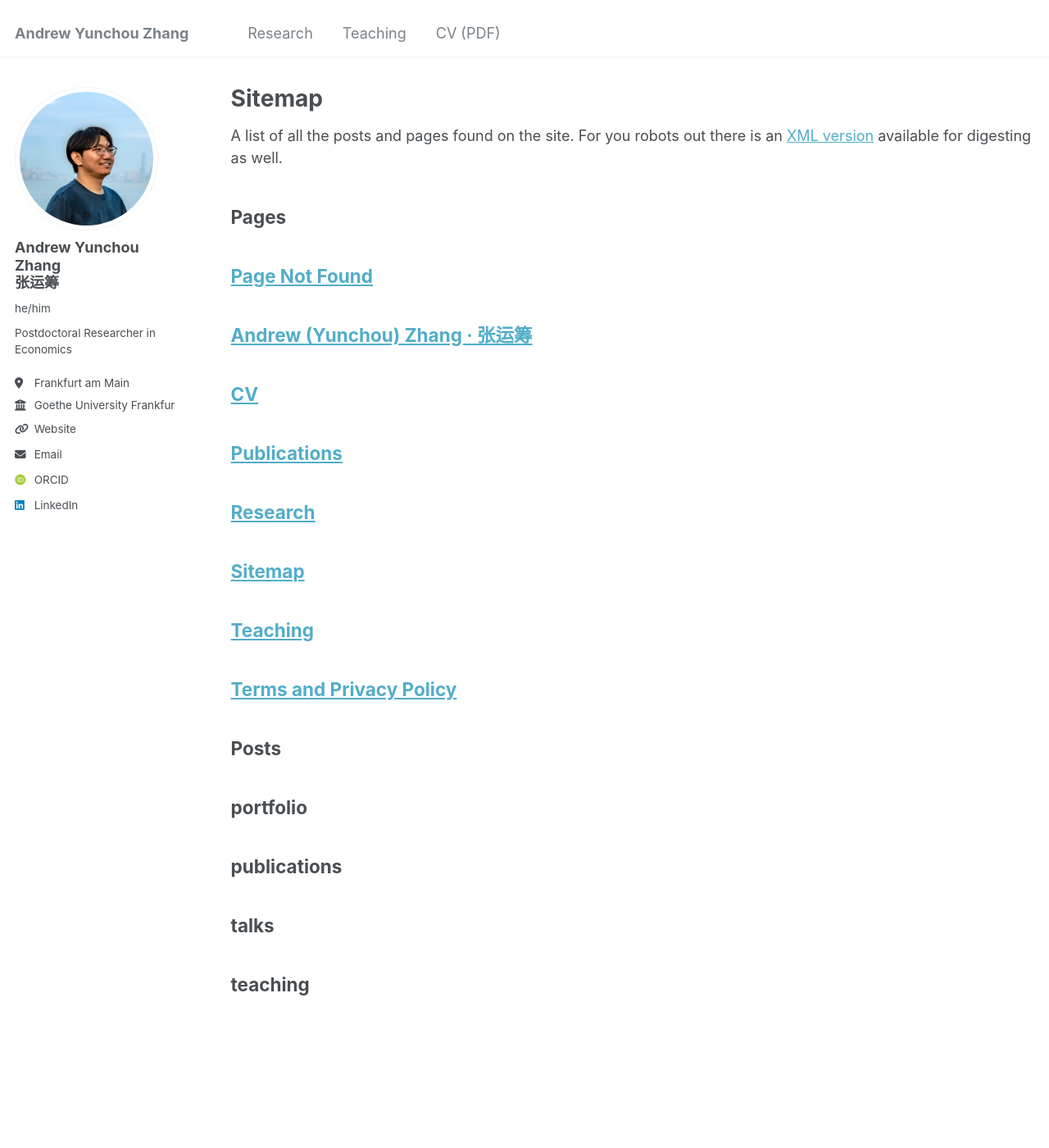
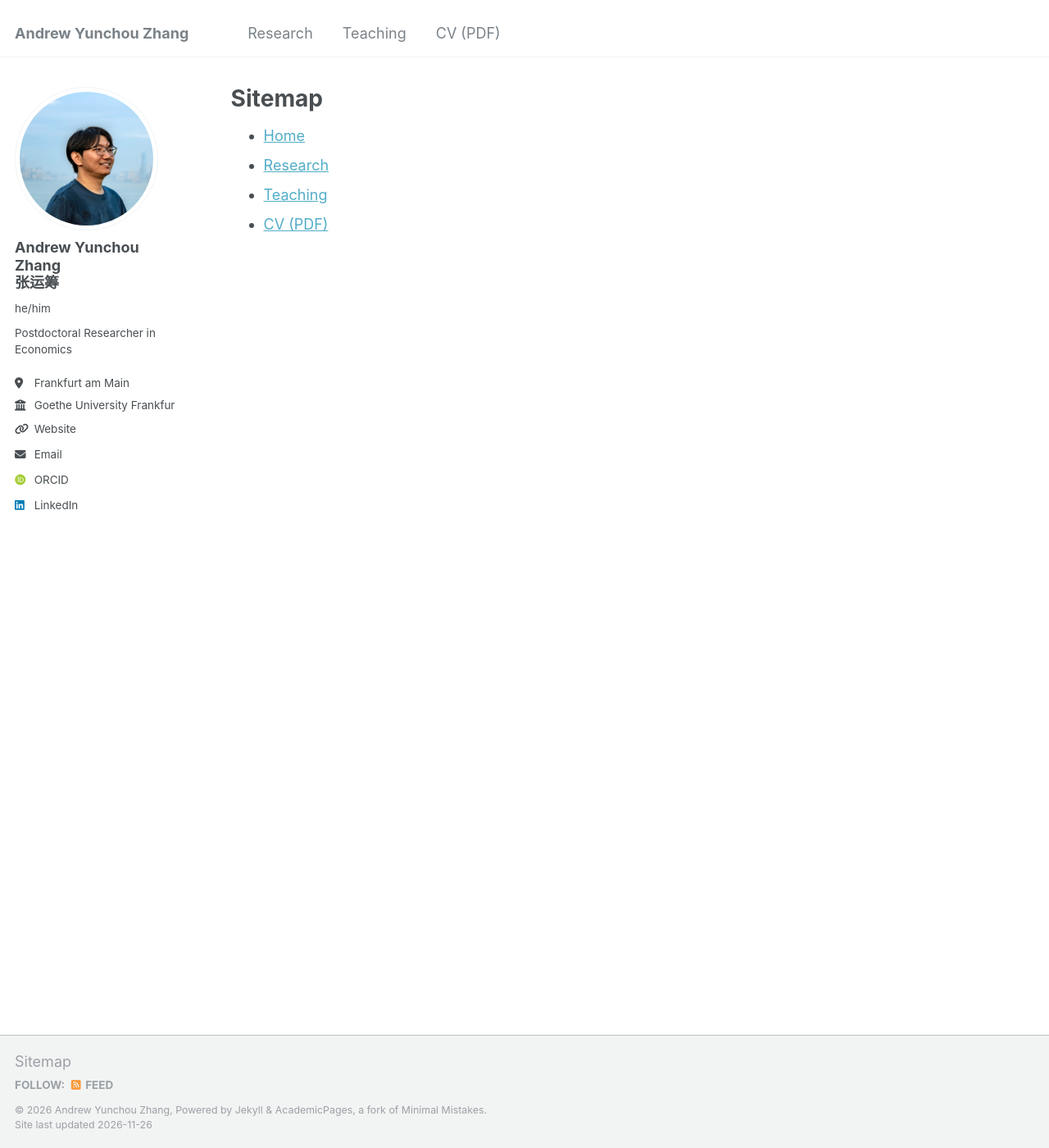
Before and after one commit to Andrew-YC-Zhang/andrew-yc-zhang.github.io, a Jekyll site: the page built from _pages/sitemap.md, in a window 1280 px wide and 1400 px high. Shown: the whole window at 82% size. Built offline with Jekyll 4.4.1, drawn with Linux system fonts in a browser that asks for light colours; some web fonts are replaced.

Commit message:
Update sitemap.md

```diff
--- a/_pages/sitemap.md
+++ b/_pages/sitemap.md
@@ -5,33 +5,9 @@ permalink: /sitemap/
 author_profile: true
 ---
 
-{% include base_path %}
-
-A list of all the posts and pages found on the site. For you robots out there is an [XML version]({{ base_path }}/sitemap.xml) available for digesting as well.
-
-<h2>Pages</h2>
-{% for post in site.pages %}
-  {% include archive-single.html %}
-{% endfor %}
-
-<h2>Posts</h2>
-{% for post in site.posts %}
-  {% include archive-single.html %}
-{% endfor %}
-
-{% capture written_label %}'None'{% endcapture %}
-
-{% for collection in site.collections %}
-{% unless collection.output == false or collection.label == "posts" %}
-  {% capture label %}{{ collection.label }}{% endcapture %}
-  {% if label != written_label %}
-  <h2>{{ label }}</h2>
-  {% capture written_label %}{{ label }}{% endcapture %}
-  {% endif %}
-{% endunless %}
-{% for post in collection.docs %}
-  {% unless collection.output == false or collection.label == "posts" %}
-  {% include archive-single.html %}
-  {% endunless %}
-{% endfor %}
-{% endfor %}
+<ul>
+  <li><a href="/">Home</a></li>
+  {% for item in site.data.navigation.main %}
+    <li><a href="{{ item.url | relative_url }}">{{ item.title }}</a></li>
+  {% endfor %}
+</ul>
```
